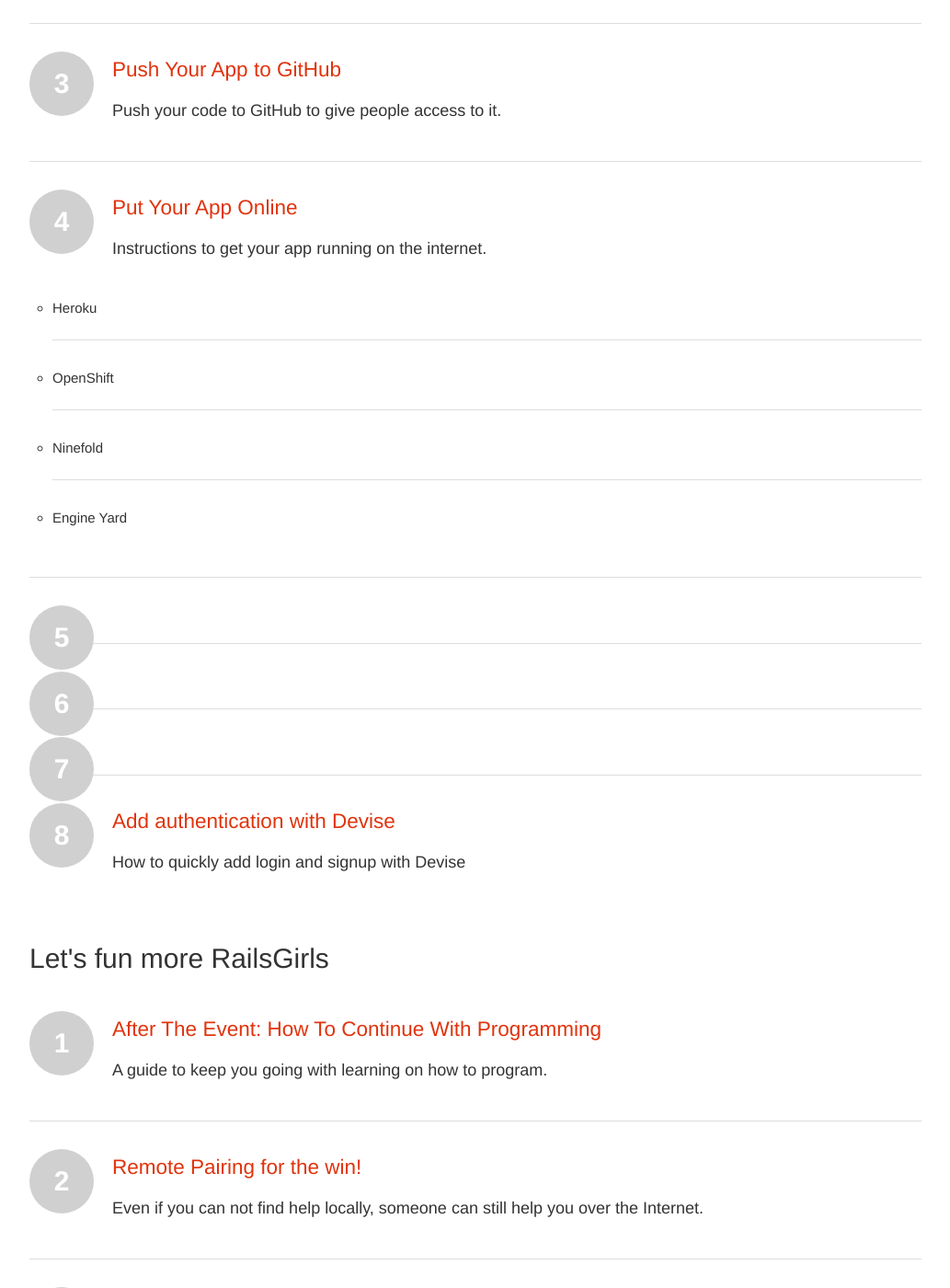
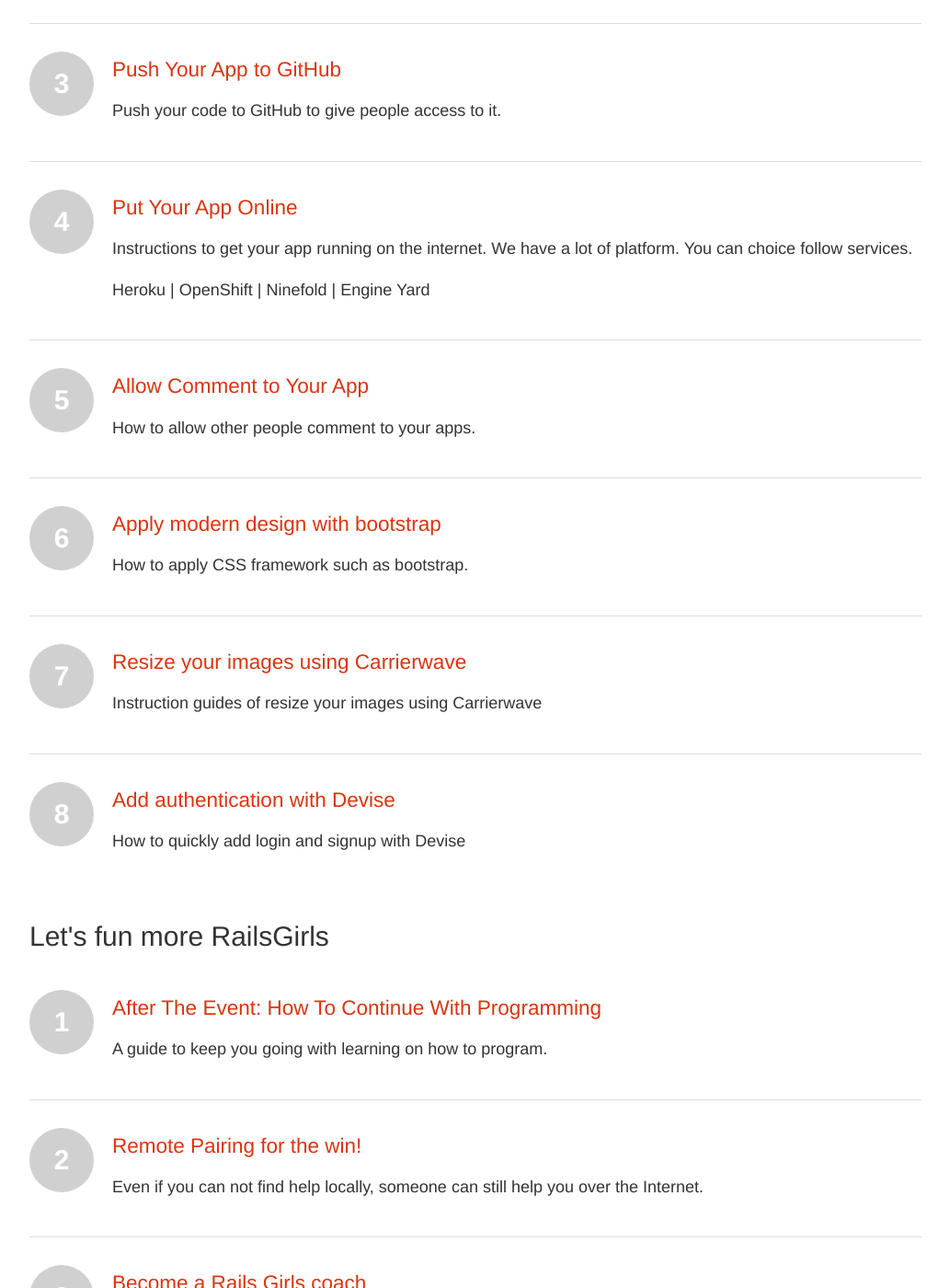
Before and after one commit to railsgirls/guides.railsgirls.com, a Jekyll site: the page built from index.html, in a window 1280 px wide and 1400 px high, scrolled down 1178 px. Shown: the whole window at 92% size, without its empty margins (53-1086 px from the left). Built offline with Jekyll 4.4.1, drawn with Linux system fonts in a browser that asks for light colours; nearby versions of some CDN libraries; Markdown is read by kramdown in place of the engine named in the settings; some of the changed text lies outside the part shown.

Commit message:
added title and descriptions

```diff
--- a/index.html
+++ b/index.html
@@ -57,36 +57,31 @@
   <li>
     <i>4</i>
     <h3>Put Your App Online</h3>
-    <p>Instructions to get your app running on the internet.</p>
-    <ul>
-      <li><a href="heroku">Heroku</a></li>
-      <li><a href="openshift">OpenShift</a></li>
-      <li><a href="ninefold">Ninefold</a></li>
-      <li><a href="engineyard">Engine Yard</a></li>
-    </ul>
+    <p>Instructions to get your app running on the internet. We have a lot of platform. You can choice follow services.</p>
+    <p><a href="heroku">Heroku</a> | <a href="openshift">OpenShift</a> | <a href="ninefold">Ninefold</a> | <a href="engineyard">Engine Yard</a></p>
   </li>
 
   <li>
     <a href="commenting">
       <i>5</i>
-      <h3></h3>
-      <p></p>
+      <h3>Allow Comment to Your App</h3>
+      <p>How to allow other people comment to your apps.</p>
     </a>
   </li>
 
   <li>
     <a href="design">
       <i>6</i>
-      <h3></h3>
-      <p></p>
+      <h3>Apply modern design with bootstrap</h3>
+      <p>How to apply CSS framework such as bootstrap.</p>
     </a>
   </li>
 
   <li>
     <a href="thumbnails">
       <i>7</i>
-      <h3></h3>
-      <p></p>
+      <h3>Resize your images using Carrierwave</h3>
+      <p>Instruction guides of resize your images using Carrierwave</p>
     </a>
   </li>
 
@@ -129,16 +124,16 @@
   <li>
     <a href="guide-to-the-guide">
       <i>4</i>
-      <h3></h3>
-      <p></p>
+      <h3>Guide to the Guide of RailsGirls</h3>
+      <p>Guide of background information about the Rails application.</p>
     </a>
   </li>
 
   <li>
     <a href="bundlerfordevelopment">
       <i>5</i>
-      <h3></h3>
-      <p></p>
+      <h3>How to Set Up Bundler for Development</h3>
+      <p>Instruction of development environment for Bundler.</p>
     </a>
   </li>
 
```
